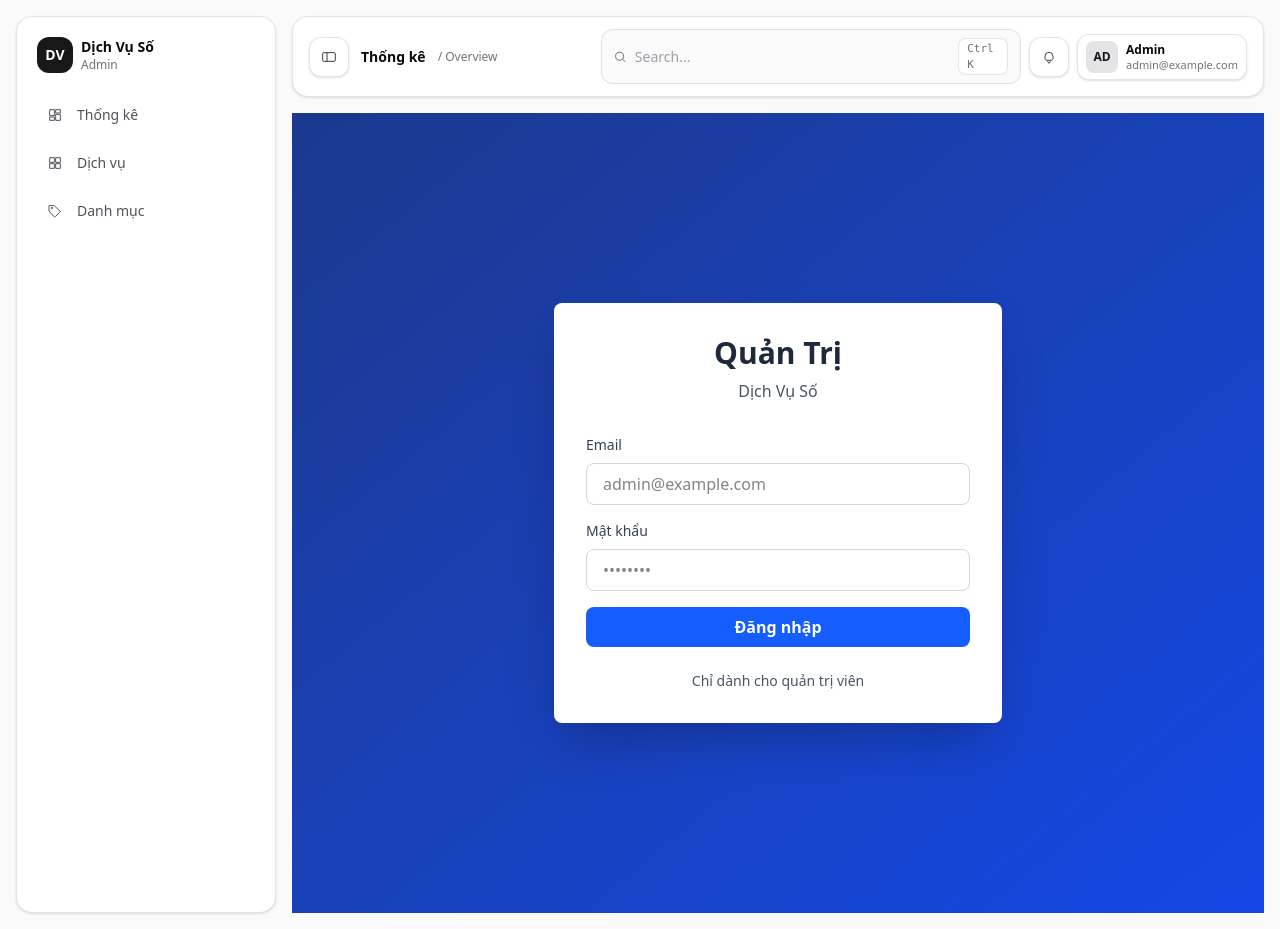
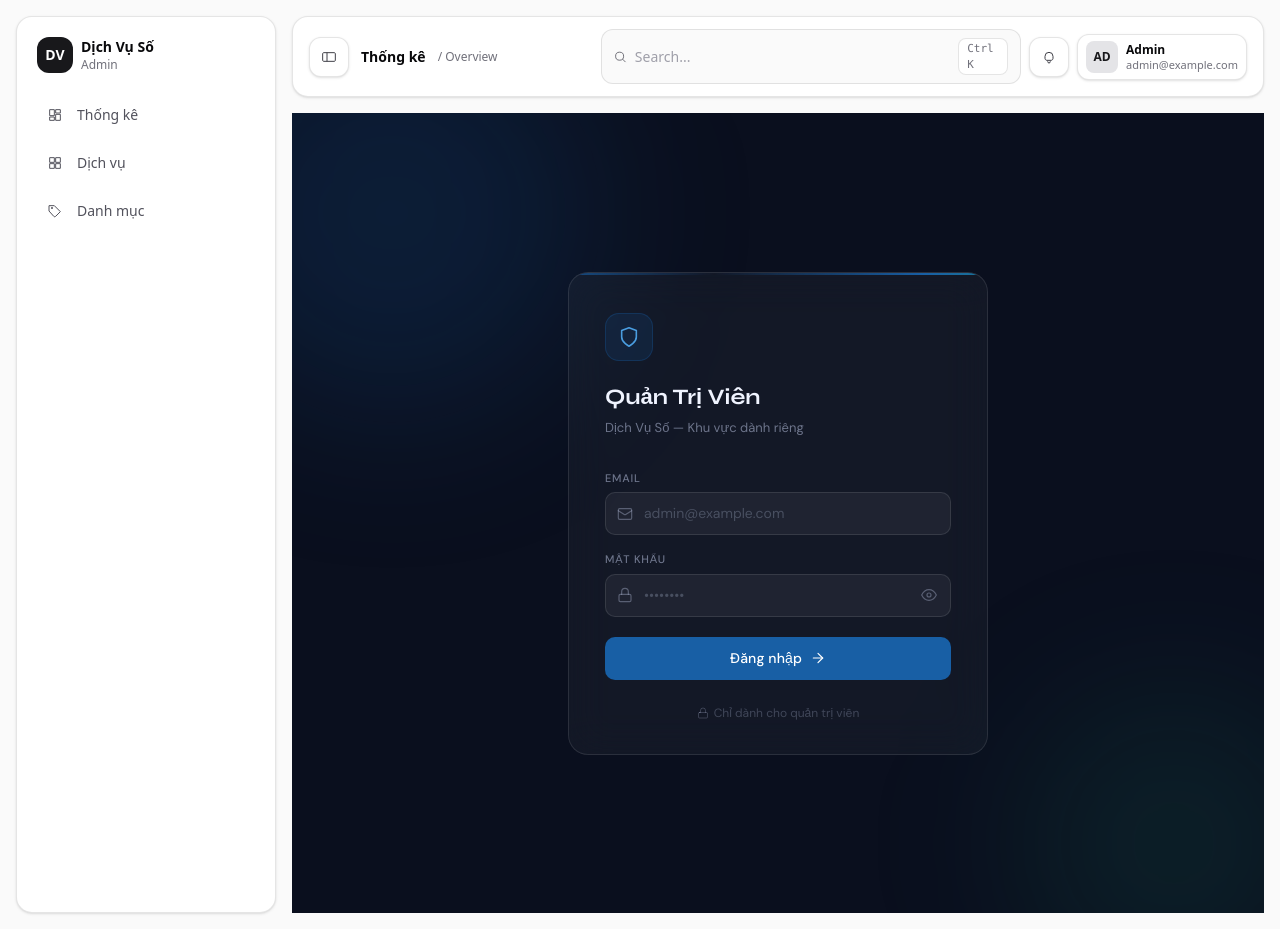
Before and after one commit to hungkhuong21/dichvuso, a Next.js app in the folder next-admin/: page /admin/login in a window 1280 px wide. Built offline with nearby package versions, Linux system fonts and the light colour scheme.

Commit message:
update admin: login

```diff
--- a/next-admin/app/admin/login/page.tsx
+++ b/next-admin/app/admin/login/page.tsx
@@ -7,6 +7,7 @@ export default function AdminLoginPage() {
   const router = useRouter()
   const [email, setEmail] = useState('')
   const [password, setPassword] = useState('')
+  const [showPassword, setShowPassword] = useState(false)
   const [error, setError] = useState('')
   const [loading, setLoading] = useState(false)
 
@@ -19,56 +20,327 @@ export default function AdminLoginPage() {
   const handleSubmit = async (e: FormEvent<HTMLFormElement>) => {
     e.preventDefault()
     setError('')
+
+    if (!email || !password) {
+      setError('Vui lòng nhập đầy đủ email và mật khẩu.')
+      return
+    }
+
     setLoading(true)
-
     try {
       const apiUrl = process.env.NEXT_PUBLIC_API_URL || 'https://dichvuso.onrender.com'
 
-      // Call login API
       const response = await fetch(`${apiUrl}/auth/login`, {
         method: 'POST',
-        headers: {
-          'Content-Type': 'application/json',
-        },
+        headers: { 'Content-Type': 'application/json' },
         body: JSON.stringify({ email, password }),
       })
 
       if (!response.ok) {
-        throw new Error('Đăng nhập thất bại')
+        throw new Error('Đăng nhập thất bại. Kiểm tra lại email hoặc mật khẩu.')
       }
 
       const data = await response.json()
 
-      // Save token & user info
       if (data.accessToken) {
-        // Save to cookie (middleware kiểm tra)
         document.cookie = `admin_token=${data.accessToken}; path=/; max-age=86400`
         localStorage.setItem('admin_user', JSON.stringify(data.user || {}))
-
-        // Redirect to dashboard
         router.push('/admin/dashboard')
       } else {
-        setError('Token không hợp lệ')
+        setError('Token không hợp lệ.')
       }
     } catch (err) {
-      setError(err instanceof Error ? err.message : 'Lỗi đăng nhập')
+      setError(err instanceof Error ? err.message : 'Lỗi kết nối. Vui lòng thử lại.')
     } finally {
       setLoading(false)
     }
   }
 
   return (
-    <div className="min-h-screen bg-gradient-to-br from-blue-900 to-blue-700 flex items-center justify-center p-4">
-      <div className="w-full max-w-md bg-white rounded-lg shadow-2xl p-8">
-        <h1 className="text-3xl font-bold text-center text-gray-800 mb-2">Quản Trị</h1>
-        <p className="text-center text-gray-600 mb-8">Dịch Vụ Số</p>
+    <>
+      <style>{`
+        @import url('https://fonts.googleapis.com/css2?family=DM+Sans:wght@300;400;500&family=Syne:wght@600;700&display=swap');
 
-        <form onSubmit={handleSubmit} className="space-y-4">
+        .login-root {
+          min-height: 100vh;
+          background: #0a0f1e;
+          display: flex;
+          align-items: center;
+          justify-content: center;
+          padding: 2rem 1rem;
+          font-family: 'DM Sans', sans-serif;
+          position: relative;
+          overflow: hidden;
+        }
+
+        .login-bg-orb {
+          position: absolute;
+          border-radius: 50%;
+          filter: blur(80px);
+          pointer-events: none;
+        }
+
+        .login-bg-orb-1 {
+          width: 400px; height: 400px;
+          background: rgba(24, 95, 165, 0.18);
+          top: -100px; left: -100px;
+        }
+
+        .login-bg-orb-2 {
+          width: 300px; height: 300px;
+          background: rgba(29, 158, 117, 0.12);
+          bottom: -80px; right: -60px;
+        }
+
+        .login-card {
+          width: 100%;
+          max-width: 420px;
+          background: rgba(255, 255, 255, 0.04);
+          border: 0.5px solid rgba(255, 255, 255, 0.1);
+          border-radius: 20px;
+          padding: 2.5rem 2.25rem 2rem;
+          position: relative;
+          overflow: hidden;
+          backdrop-filter: blur(20px);
+          -webkit-backdrop-filter: blur(20px);
+        }
+
+        .card-accent {
+          position: absolute;
+          top: 0; left: 0; right: 0;
+          height: 2px;
+          background: linear-gradient(90deg, transparent, #185FA5, #1D9E75, #185FA5, transparent);
+          background-size: 200% 100%;
+          animation: shimmer 3s linear infinite;
+        }
+
+        @keyframes shimmer {
+          0% { background-position: 0% 0; }
+          100% { background-position: 200% 0; }
+        }
+
+        .login-icon-wrap {
+          width: 48px; height: 48px;
+          background: rgba(24, 95, 165, 0.15);
+          border: 0.5px solid rgba(24, 95, 165, 0.3);
+          border-radius: 14px;
+          display: flex; align-items: center; justify-content: center;
+          margin-bottom: 1.25rem;
+        }
+
+        .login-icon-wrap svg {
+          width: 22px; height: 22px;
+          stroke: #4a9de0;
+          fill: none;
+          stroke-width: 1.75;
+          stroke-linecap: round;
+          stroke-linejoin: round;
+        }
+
+        .login-title {
+          font-family: 'Syne', sans-serif;
+          font-size: 22px;
+          font-weight: 700;
+          color: #f0f4ff;
+          margin: 0 0 4px;
+        }
+
+        .login-sub {
+          font-size: 13px;
+          color: rgba(200, 210, 240, 0.5);
+          margin: 0 0 2rem;
+        }
+
+        .field-group {
+          margin-bottom: 1rem;
+        }
+
+        .field-label {
+          display: block;
+          font-size: 11px;
+          font-weight: 500;
+          color: rgba(200, 210, 240, 0.5);
+          letter-spacing: 0.07em;
+          text-transform: uppercase;
+          margin-bottom: 6px;
+        }
+
+        .field-wrap {
+          position: relative;
+        }
+
+        .field-icon {
+          position: absolute;
+          left: 12px; top: 50%;
+          transform: translateY(-50%);
+          pointer-events: none;
+          width: 16px; height: 16px;
+          stroke: rgba(200, 210, 240, 0.35);
+          fill: none;
+          stroke-width: 1.75;
+          stroke-linecap: round;
+          stroke-linejoin: round;
+        }
+
+        .field-input {
+          width: 100%;
+          padding: 10px 12px 10px 38px;
+          font-size: 14px;
+          font-family: 'DM Sans', sans-serif;
+          background: rgba(255, 255, 255, 0.05);
+          border: 0.5px solid rgba(255, 255, 255, 0.1);
+          border-radius: 10px;
+          color: #e8eeff;
+          box-sizing: border-box;
+          outline: none;
+          transition: border-color 0.15s, box-shadow 0.15s;
+        }
+
+        .field-input::placeholder {
+          color: rgba(200, 210, 240, 0.25);
+        }
+
+        .field-input:focus {
+          border-color: rgba(24, 95, 165, 0.6);
+          box-shadow: 0 0 0 3px rgba(24, 95, 165, 0.12);
+          background: rgba(24, 95, 165, 0.06);
+        }
+
+        .eye-btn {
+          position: absolute;
+          right: 10px; top: 50%;
+          transform: translateY(-50%);
+          background: none;
+          border: none;
+          cursor: pointer;
+          padding: 4px;
+          color: rgba(200, 210, 240, 0.35);
+          display: flex; align-items: center; justify-content: center;
+          transition: color 0.15s;
+        }
+
+        .eye-btn:hover { color: rgba(200, 210, 240, 0.7); }
+
+        .eye-btn svg {
+          width: 16px; height: 16px;
+          stroke: currentColor;
+          fill: none;
+          stroke-width: 1.75;
+          stroke-linecap: round;
+          stroke-linejoin: round;
+        }
+
+        .error-box {
+          display: flex;
+          align-items: center;
+          gap: 8px;
+          background: rgba(220, 50, 50, 0.1);
+          border: 0.5px solid rgba(220, 50, 50, 0.3);
+          border-radius: 10px;
+          padding: 10px 12px;
+          font-size: 13px;
+          color: #f87171;
+          margin-bottom: 1rem;
+        }
+
+        .error-box svg {
+          width: 16px; height: 16px;
+          stroke: currentColor;
+          fill: none;
+          stroke-width: 1.75;
+          stroke-linecap: round;
+          stroke-linejoin: round;
+          flex-shrink: 0;
+        }
+
+        .submit-btn {
+          width: 100%;
+          padding: 11px;
+          background: #185FA5;
+          color: #fff;
+          font-family: 'DM Sans', sans-serif;
+          font-size: 14px;
+          font-weight: 500;
+          border: none;
+          border-radius: 10px;
+          cursor: pointer;
+          transition: background 0.15s, transform 0.1s, opacity 0.15s;
+          display: flex;
+          align-items: center;
+          justify-content: center;
+          gap: 8px;
+          margin-top: 1.25rem;
+          letter-spacing: 0.01em;
+        }
+
+        .submit-btn:hover:not(:disabled) { background: #0C447C; }
+        .submit-btn:active:not(:disabled) { transform: scale(0.99); }
+        .submit-btn:disabled { opacity: 0.5; cursor: not-allowed; }
+
+        .submit-btn svg {
+          width: 16px; height: 16px;
+          stroke: currentColor;
+          fill: none;
+          stroke-width: 1.75;
+          stroke-linecap: round;
+          stroke-linejoin: round;
+        }
+
+        @keyframes spin {
+          to { transform: rotate(360deg); }
+        }
+
+        .spinner-icon {
+          animation: spin 0.7s linear infinite;
+        }
+
+        .footer-note {
+          text-align: center;
+          font-size: 12px;
+          color: rgba(200, 210, 240, 0.25);
+          margin-top: 1.5rem;
+          display: flex;
+          align-items: center;
+          justify-content: center;
+          gap: 5px;
+        }
+
+        .footer-note svg {
+          width: 12px; height: 12px;
+          stroke: currentColor;
+          fill: none;
+          stroke-width: 1.75;
+          stroke-linecap: round;
+          stroke-linejoin: round;
+        }
+      `}</style>
+
+      <div className="login-root">
+        <div className="login-bg-orb login-bg-orb-1" />
+        <div className="login-bg-orb login-bg-orb-2" />
+
+        <div className="login-card">
+          <div className="card-accent" />
+
+          {/* Icon */}
+          <div className="login-icon-wrap">
+            <svg viewBox="0 0 24 24">
+              <path d="M12 22s8-4 8-10V5l-8-3-8 3v7c0 6 8 10 8 10z" />
+            </svg>
+          </div>
+
+          <h1 className="login-title">Quản Trị Viên</h1>
+          <p className="login-sub">Dịch Vụ Số — Khu vực dành riêng</p>
+
+          <form onSubmit={handleSubmit} className="space-y-4" noValidate>
             {/* Email */}
-          <div>
-            <label htmlFor="email" className="block text-sm font-medium text-gray-700 mb-2">
-              Email
-            </label>
+            <div className="field-group">
+              <label htmlFor="email" className="field-label">Email</label>
+              <div className="field-wrap">
+                <svg className="field-icon" viewBox="0 0 24 24">
+                  <rect x="2" y="4" width="20" height="16" rx="2" />
+                  <path d="m22 7-8.97 5.7a1.94 1.94 0 0 1-2.06 0L2 7" />
+                </svg>
                 <input
                   type="email"
                   id="email"
@@ -76,49 +348,96 @@ export default function AdminLoginPage() {
                   value={email}
                   onChange={handleChange}
                   required
-              className="w-full px-4 py-2 border border-gray-300 rounded-lg focus:outline-none focus:ring-2 focus:ring-blue-500"
+                  className="field-input"
                   placeholder="admin@example.com"
+                  autoComplete="email"
                 />
+              </div>
             </div>
 
             {/* Password */}
-          <div>
-            <label htmlFor="password" className="block text-sm font-medium text-gray-700 mb-2">
-              Mật khẩu
-            </label>
+            <div className="field-group">
+              <label htmlFor="password" className="field-label">Mật khẩu</label>
+              <div className="field-wrap">
+                <svg className="field-icon" viewBox="0 0 24 24">
+                  <rect x="3" y="11" width="18" height="11" rx="2" ry="2" />
+                  <path d="M7 11V7a5 5 0 0 1 10 0v4" />
+                </svg>
                 <input
-              type="password"
+                  type={showPassword ? 'text' : 'password'}
                   id="password"
                   name="password"
                   value={password}
                   onChange={handleChange}
                   required
-              className="w-full px-4 py-2 border border-gray-300 rounded-lg focus:outline-none focus:ring-2 focus:ring-blue-500"
+                  className="field-input"
                   placeholder="••••••••"
+                  autoComplete="current-password"
                 />
+                <button
+                  type="button"
+                  className="eye-btn"
+                  onClick={() => setShowPassword(!showPassword)}
+                  aria-label={showPassword ? 'Ẩn mật khẩu' : 'Hiện mật khẩu'}
+                >
+                  {showPassword ? (
+                    <svg viewBox="0 0 24 24">
+                      <path d="M17.94 17.94A10.07 10.07 0 0 1 12 20c-7 0-11-8-11-8a18.45 18.45 0 0 1 5.06-5.94" />
+                      <path d="M9.9 4.24A9.12 9.12 0 0 1 12 4c7 0 11 8 11 8a18.5 18.5 0 0 1-2.16 3.19" />
+                      <line x1="1" y1="1" x2="23" y2="23" />
+                    </svg>
+                  ) : (
+                    <svg viewBox="0 0 24 24">
+                      <path d="M1 12s4-8 11-8 11 8 11 8-4 8-11 8-11-8-11-8z" />
+                      <circle cx="12" cy="12" r="3" />
+                    </svg>
+                  )}
+                </button>
+              </div>
             </div>
 
             {/* Error */}
             {error && (
-            <div className="bg-red-100 border border-red-400 text-red-700 px-4 py-3 rounded-lg">
+              <div className="error-box">
+                <svg viewBox="0 0 24 24">
+                  <circle cx="12" cy="12" r="10" />
+                  <line x1="12" y1="8" x2="12" y2="12" />
+                  <line x1="12" y1="16" x2="12.01" y2="16" />
+                </svg>
                 {error}
               </div>
             )}
 
             {/* Submit */}
-          <button
-            type="submit"
-            disabled={loading}
-            className="w-full bg-blue-600 hover:bg-blue-700 disabled:bg-gray-400 text-white font-semibold py-2 px-4 rounded-lg transition duration-200"
-          >
-            {loading ? 'Đang đăng nhập...' : 'Đăng nhập'}
+            <button type="submit" disabled={loading} className="submit-btn">
+              {loading ? (
+                <>
+                  <svg className="spinner-icon" viewBox="0 0 24 24">
+                    <path d="M21 12a9 9 0 1 1-6.219-8.56" />
+                  </svg>
+                  Đang đăng nhập...
+                </>
+              ) : (
+                <>
+                  Đăng nhập
+                  <svg viewBox="0 0 24 24">
+                    <line x1="5" y1="12" x2="19" y2="12" />
+                    <polyline points="12 5 19 12 12 19" />
+                  </svg>
+                </>
+              )}
             </button>
           </form>
 
-        <p className="text-center text-gray-600 text-sm mt-6">
+          <p className="footer-note">
+            <svg viewBox="0 0 24 24">
+              <rect x="3" y="11" width="18" height="11" rx="2" ry="2" />
+              <path d="M7 11V7a5 5 0 0 1 10 0v4" />
+            </svg>
             Chỉ dành cho quản trị viên
           </p>
         </div>
       </div>
+    </>
   )
 }
```
Lines whose indentation alone changed are shown as unchanged.
